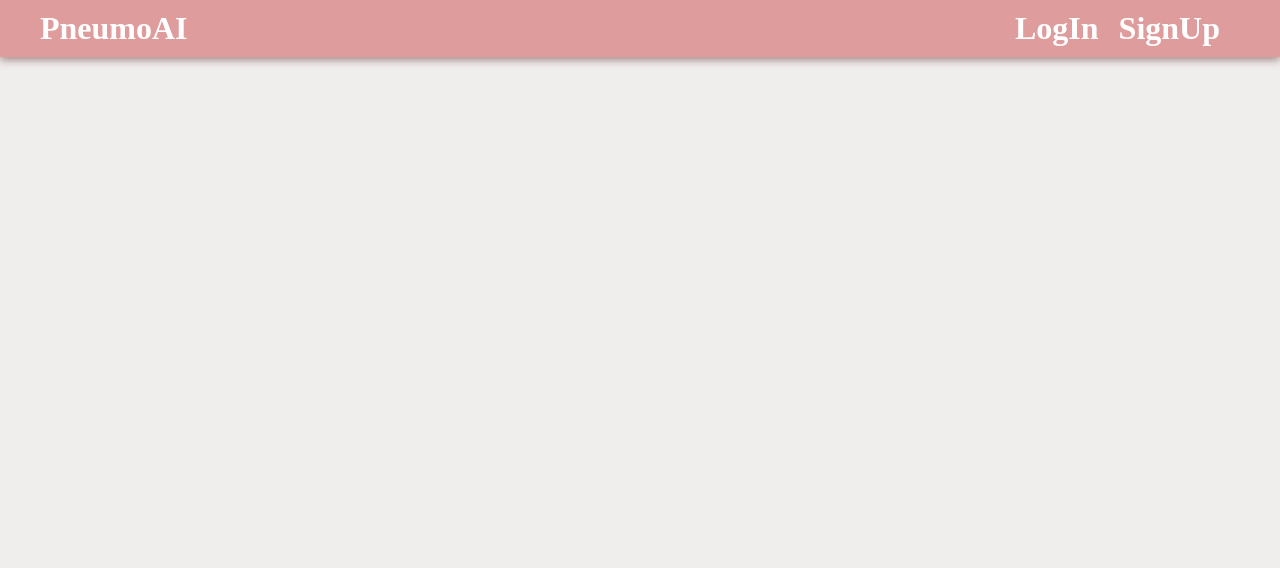
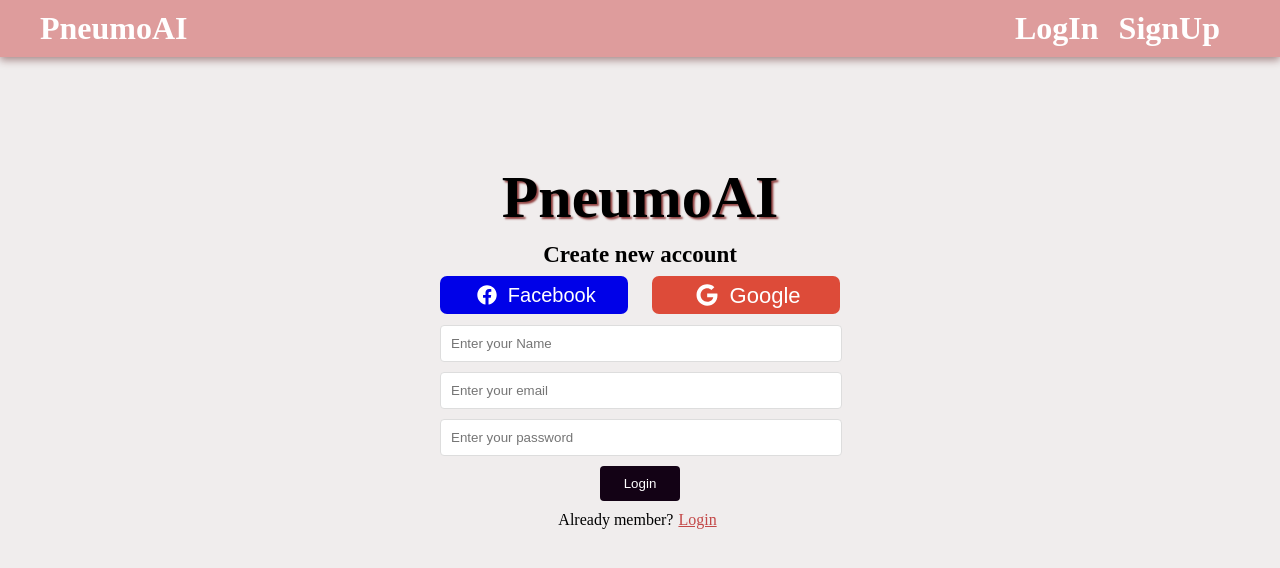
Before and after one commit to anjali803/PneumoAI, a React (Vite) app in the folder Frontend/pneumoai/: page /SignupPage in a window 1280 px wide. Shown: the top 568 px of the page. Built offline with nearby package versions, Linux system fonts and the light colour scheme.

Commit message:
files modified

```diff
--- a/Frontend/pneumoai/src/App.jsx
+++ b/Frontend/pneumoai/src/App.jsx
@@ -2,7 +2,7 @@ import "./App.css";
 import { BrowserRouter, Routes, Route } from "react-router-dom";
 import HomePage from "./Pages/HomePage";
 import LoginPage from "./Pages/LoginPage";
-import SigninPage from "./Pages/SigninPage";
+import SignupPage from "./Pages/SignupPage";
 import Navbar from "./Components/Navbar";
 import ForgotPasswordPage from "./Pages/ForgotPasswordPage";
 
@@ -14,7 +14,7 @@ function App() {
         <Routes>
           <Route path="/" element={<HomePage />}></Route>
           <Route path="/LoginPage" element={<LoginPage />}></Route>
-          <Route path="/SigninPage" element={<SigninPage />}></Route>
+          <Route path="/SignupPage" element={<SignupPage />}></Route>
           <Route
             path="/ForgotPasswordPage"
             element={<ForgotPasswordPage />}
--- a/Frontend/pneumoai/src/Components/Navbar.jsx
+++ b/Frontend/pneumoai/src/Components/Navbar.jsx
@@ -15,7 +15,7 @@ const Navbar = () => {
                 <NavLink to="/LoginPage">LogIn</NavLink>
               </li>
               <li>
-                <NavLink to="/SigninPage">SignUp</NavLink>
+                <NavLink to="/SignupPage">SignUp</NavLink>
               </li>
             </ul>
           </nav>
--- a/Frontend/pneumoai/src/Pages/LoginPage.jsx
+++ b/Frontend/pneumoai/src/Pages/LoginPage.jsx
@@ -41,7 +41,7 @@ function LoginPage() {
 
         <div className="create-account-div">
           <p>Don't have an account?</p>
-          <Link to="/SignInPage" className="create-account-text">
+          <Link to="/SignupPage" className="create-account-text">
             create an account
           </Link>
         </div>
--- a/Frontend/pneumoai/src/Pages/SignupPage.jsx
+++ b/Frontend/pneumoai/src/Pages/SignupPage.jsx
@@ -43,7 +43,7 @@ function SignupPage() {
         <div className="create-account-div">
           <p>Already member? </p>
           <Link to="/LoginPage" className="create-account-text">
-            Log in
+            Login
           </Link>
         </div>
       </div>
```
